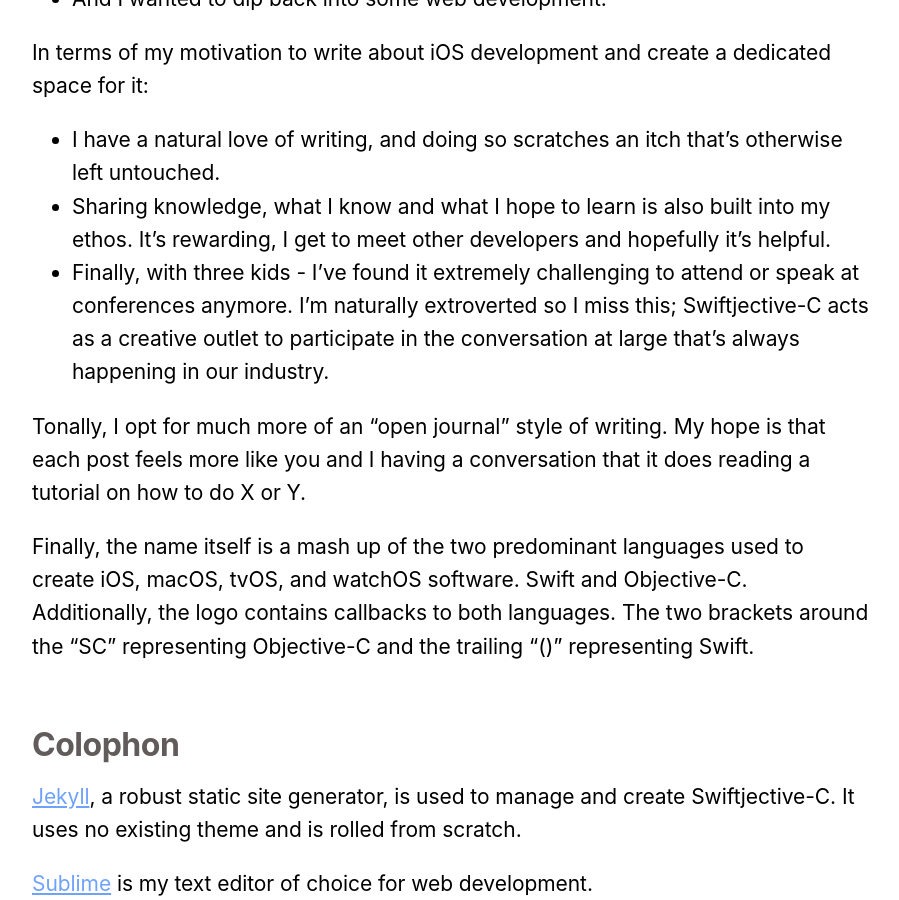
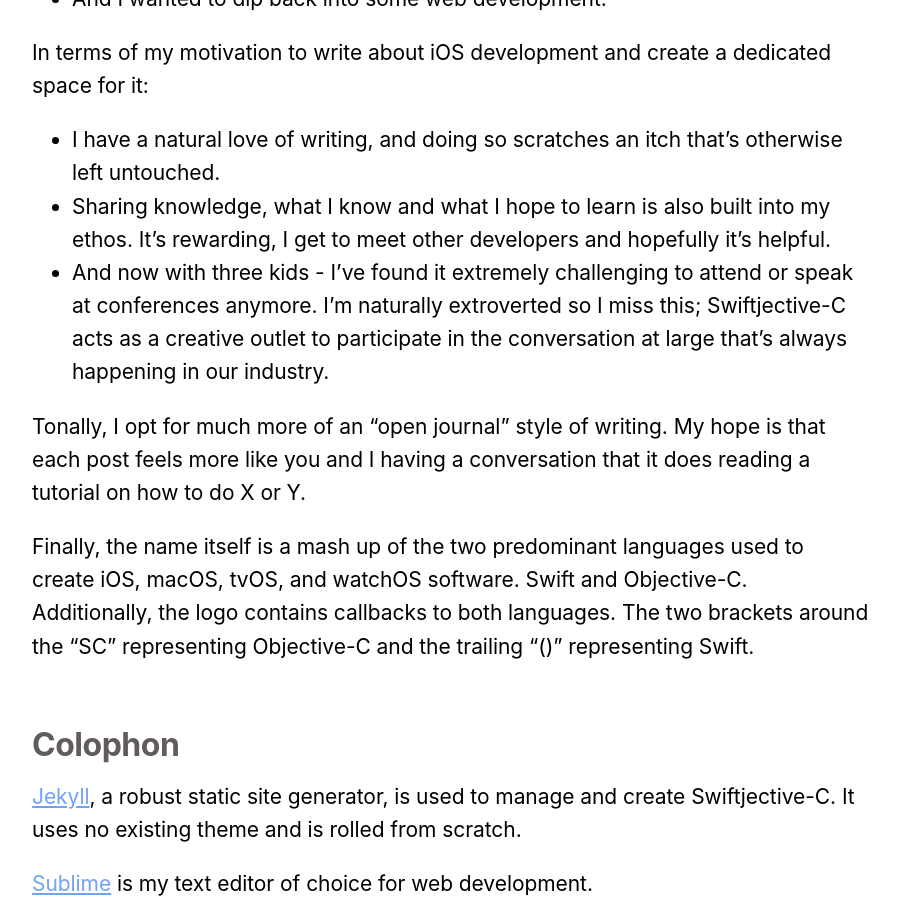
Before and after one commit to hassaan4584/Swiftjective-C, a Jekyll site: the page built from about.md, in a window 1280 px wide and 900 px high, scrolled down 2405 px. Shown: the whole window, without its empty margins (188-1087 px from the left). Built offline with Jekyll 4.4.1, drawn with Linux system fonts in a browser that asks for light colours; comment, search, counter and statistics services are not loaded.

Commit message:
Copy edit

```diff
--- a/about.md
+++ b/about.md
@@ -50,7 +50,7 @@ In terms of my motivation to write about iOS development and create a dedicated
 
 - I have a natural love of writing, and doing so scratches an itch that's otherwise left untouched.
 - Sharing knowledge, what I know and what I hope to learn is also built into my ethos. It's rewarding, I get to meet other developers and hopefully it's helpful.
-- Finally, with three kids - I've found it extremely challenging to attend or speak at conferences anymore. I'm naturally extroverted so I miss this; Swiftjective-C acts as a creative outlet to participate in the conversation at large that's always happening in our industry.
+- And now with three kids - I've found it extremely challenging to attend or speak at conferences anymore. I'm naturally extroverted so I miss this; Swiftjective-C acts as a creative outlet to participate in the conversation at large that's always happening in our industry.
 
 Tonally, I opt for much more of an "open journal" style of writing. My hope is that each post feels more like you and I having a conversation that it does reading a tutorial on how to do X or Y.
 
```
Also changed, not shown: _posts/2018-11-03-supporting-external-displays.md (+0 -1 lines).
